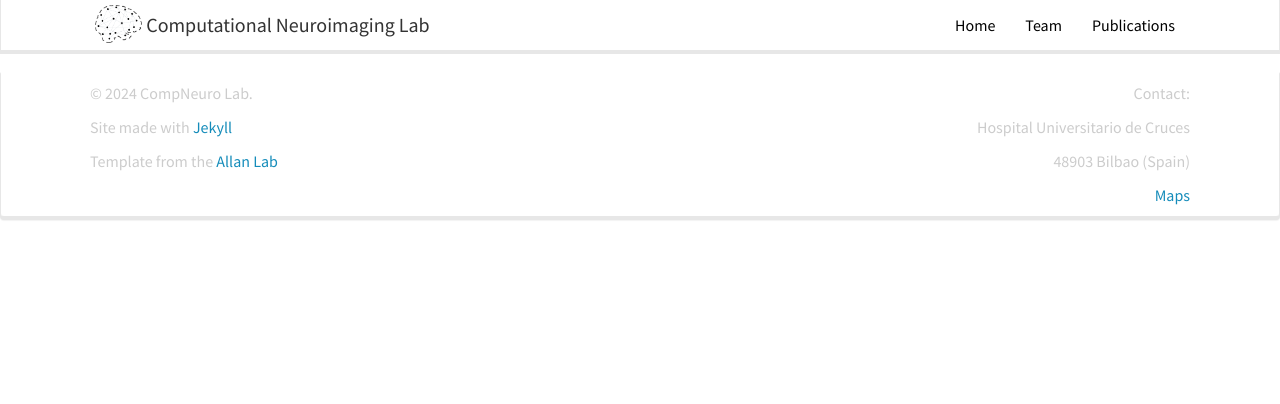
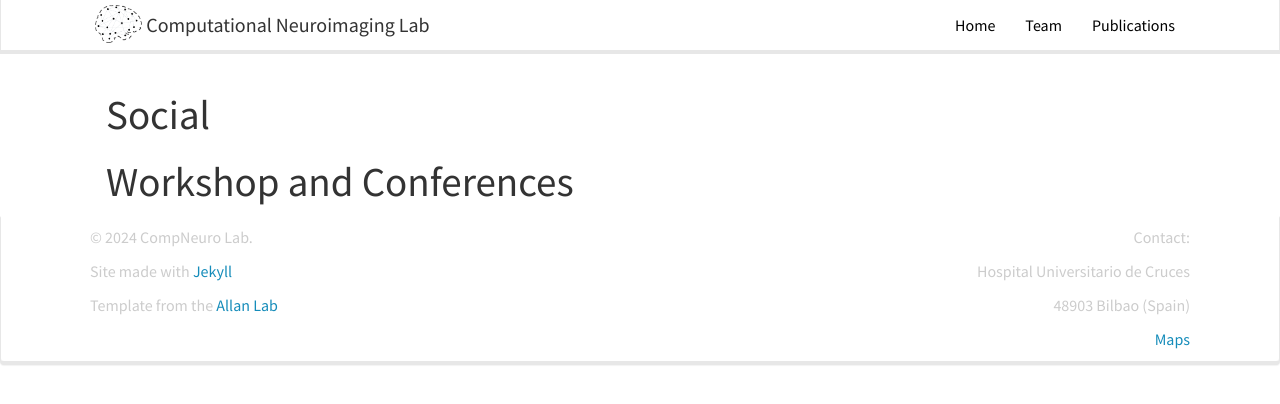
Before and after one commit to itellaetxe/compneurobilbao_website, a Jekyll site: the page built from _pages/gallery.markdown, in a window 1280 px wide. Shown: the top 404 px of the page. Built offline with Jekyll 4.4.1, drawn with Linux system fonts in a browser that asks for light colours; nearby versions of some CDN libraries.

Commit message:
Updated Gallery

```diff
--- a/_pages/gallery.markdown
+++ b/_pages/gallery.markdown
@@ -6,3 +6,7 @@ excerpt: CompNeuro Lab -- Gallery.
 sitemap: false
 layout: gridlay
 ---
+
+# Social
+
+# Workshop and Conferences
```
